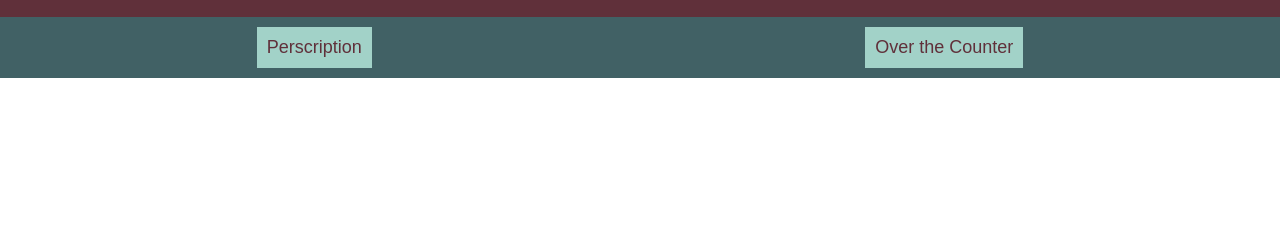
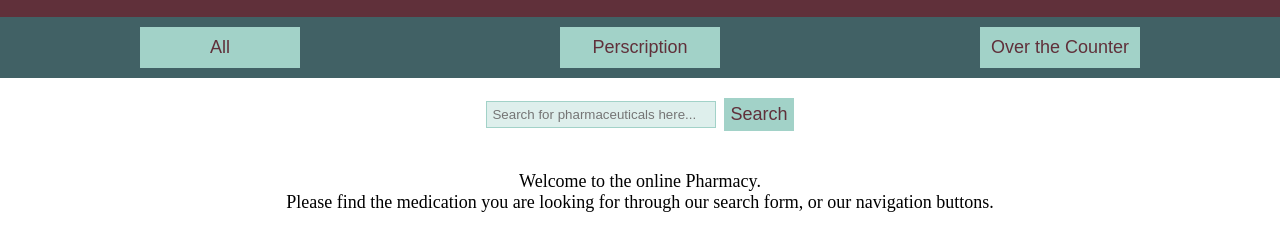
Before and after one commit to LineIRoed/Object-Oriented-Programming, a website built with Vite: page OO-P/index.html in a window 1280 px wide. Shown: the part 51-302 px from the top of the page. Built offline with nearby package versions, Linux system fonts and the light colour scheme.

Commit message:
added search form

```diff
--- a/OO-P/index.html
+++ b/OO-P/index.html
@@ -16,9 +16,17 @@
       <h1 class="navbar-header">The Online Pharmacy</h1>
     </div>
     <div class="nav-button__container">
+      <button class="nav-button button button-all" data-id="all">All</button>
       <button class="nav-button button button-prescription" data-id="perscription">Perscription</button>
       <button class="nav-button button button-overTheCounter" data-id="overTheCounter">Over the Counter</button>
     </div>
+    <div class="search-form__container">
+      <input type="text" class="input-form__input" name="search-form" id="search-form" placeholder="Search for pharmaceuticals here...">
+      <button class=" button search-button" id="search-form__button" type="submit">Search</button>
+    </div>
   </nav>
+  <main>
+    <p class="welcome-message">Welcome to the online Pharmacy. <br> Please find the medication you are looking for through our search form, or our navigation buttons.</p>
+  </main>
 </body>
 </html>
--- a/OO-P/src/css/buttons.css
+++ b/OO-P/src/css/buttons.css
@@ -5,6 +5,7 @@
     border: none;
     cursor: pointer;
     color: var(--color-purple);
+    width: 160px;
 }
 .nav-button:hover {
     background-color: var(--color-aqua-hover);
@@ -12,3 +13,16 @@
 }
 
 /* -------- */
+.search-button {
+    padding: var(--padding-small);
+    background-color: var(--color-aqua);
+    border: 1px solid var(--color-aqua);
+    cursor: pointer;
+    font-size: var(--font-size-medium);
+    color: var(--color-purple);
+}
+.search-button:hover {
+    background-color: var(--color-aqua-hover);
+    border: 1px solid var(--color-aqua);
+    transition: color 0.3s;
+}
--- a/OO-P/src/css/navbar.css
+++ b/OO-P/src/css/navbar.css
@@ -4,7 +4,6 @@
     justify-content: center;
     align-items: center;
     width: 100%;
-    background-color: var(--color-dark-blue);
 }
 .navbar-header__container {
     width: 100%;
@@ -28,4 +27,21 @@
     justify-content: space-around;
     align-items: center;
     padding: var(--padding-medium);
+    background-color: var(--color-dark-blue);
 }
+
+/* ---------- */
+.search-form__container {
+    padding: var(--padding-large);
+    display: flex;
+    flex-direction: row;
+    gap: 0.5rem;
+    align-items: center;
+    justify-content: center;
+}
+.input-form__input {
+    padding: var(--padding-small);
+    width: 230px;
+    background-color: var(--color-aqua-hover);
+    border: 1px solid var(--color-aqua);
+}
--- a/OO-P/src/css/style.css
+++ b/OO-P/src/css/style.css
@@ -0,0 +1,7 @@
+.welcome-message {
+    font-size: var(--font-size-medium);
+    word-wrap: wrap;
+    text-align: center;
+    padding: var(--padding-large);
+
+}
```
Also changed, not shown: OO-P/src/js/app.js (added).
